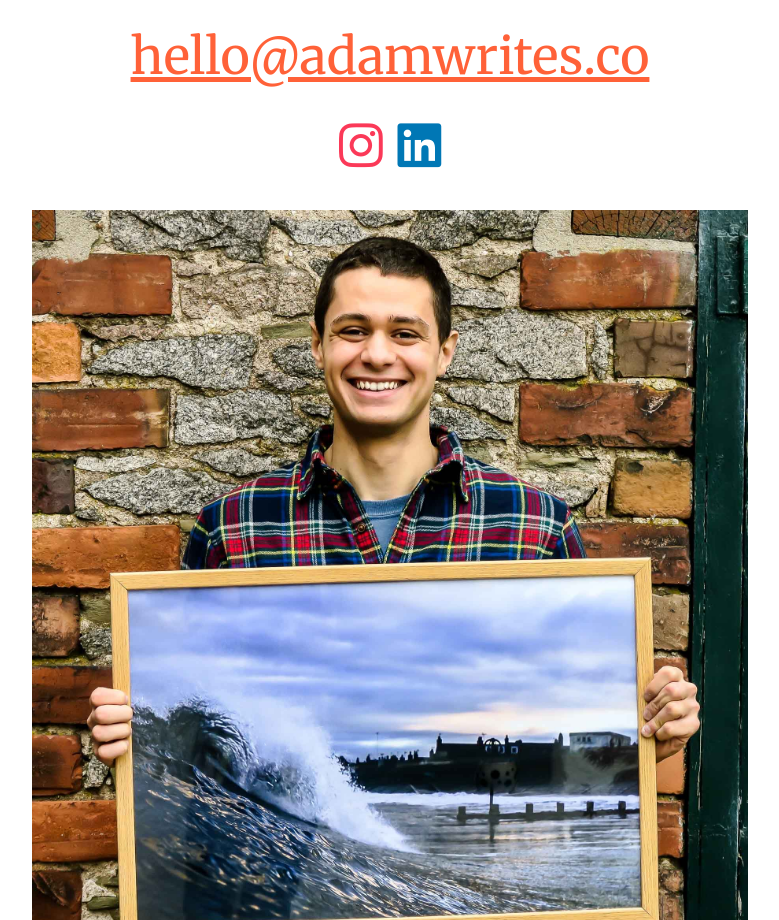
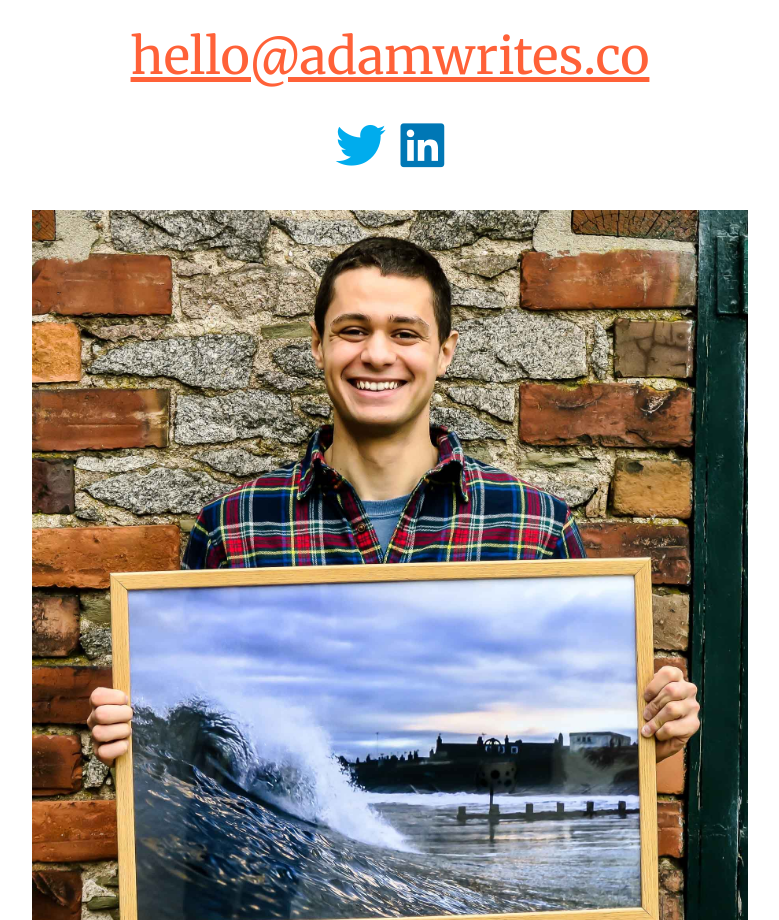
Before and after one commit to adamelnaggar/adam-writes, a plain HTML site: page index.html in a window 1280 px wide. Shown: the part 1160-2080 px from the top of the page, without its empty margins (265-1044 px from the left). Drawn offline with Linux system fonts and the light colour scheme.

Commit message:
Replace Insta with Twitter

```diff
--- a/index.html
+++ b/index.html
@@ -90,7 +90,7 @@ Do you need regular writing to stay connected to your customers, but don’t hav
 </div>
 
 <div class="social">
-	<a href="https://instagram.com/adamwritesco" target="_blank"><i class="fa fa-instagram" aria-hidden="true"></i></a>
+	<a href="https://twitter.com/adamelnaggar_" target="_blank"><i class="fa fa-twitter" aria-hidden="true"></i></a>
 	<a href="https://linkedin.com/in/adamelnaggar" target="_blank"><i class="fa fa-linkedin-square" aria-hidden="true"></i></a>
 </div>
 
--- a/main.css
+++ b/main.css
@@ -52,9 +52,9 @@ h1 {
 .fa-linkedin-square {
 	color: #0077B5;
 }
-.fa-instagram {
+.fa-twitter {
 	padding-right: 10px;
-	color: #fb3958;
+	color: #00aced;
 }
 
 li {
```
